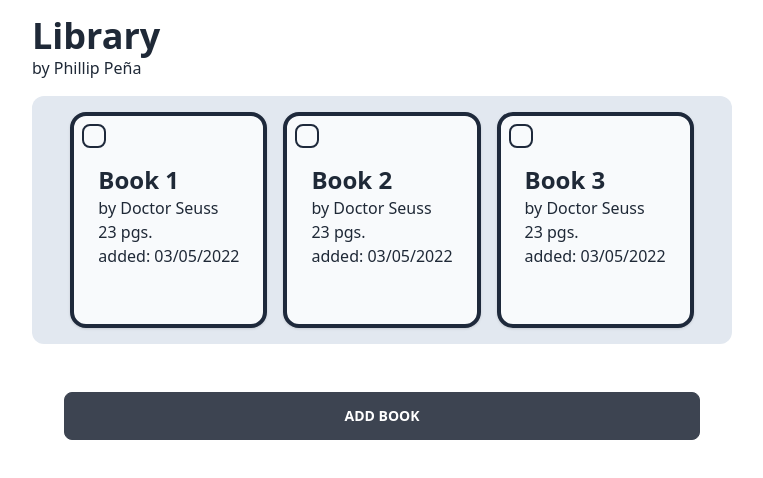
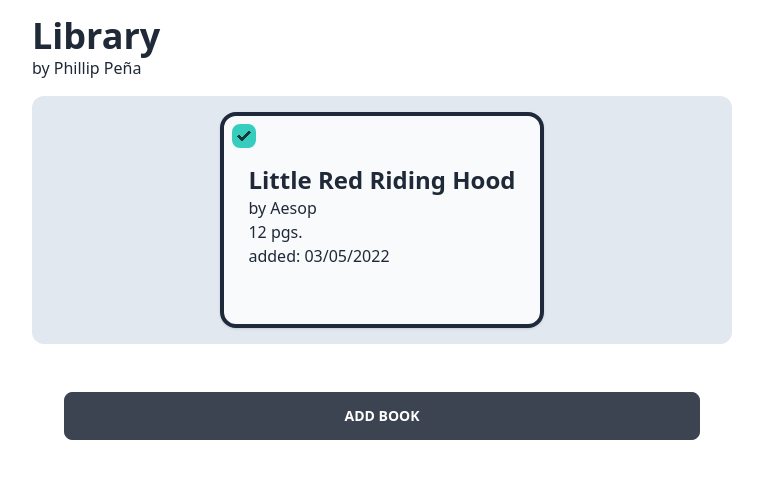
Before and after one commit to PhillipJPena/top_library, a Svelte app: page / in a window 1280 px wide. Shown: the top 478 px of the page, without its empty margins (258-1021 px from the left). Built offline with nearby package versions, Linux system fonts and the light colour scheme; some icons are missing.

Commit message:
added local storage feature

```diff
--- a/src/store.js
+++ b/src/store.js
@@ -2,11 +2,14 @@
 import { writable } from "svelte/store";
 import Book from "./models/bookModel";
 
-export const books = writable([
-  new Book({title:'Book 1', author:"Doctor Seuss", pages:23}),
-  new Book({title:'Book 2', author:"Doctor Seuss", pages:23}),
-  new Book({title:'Book 3', author:"Doctor Seuss", pages:23}),
+const stored = localStorage.content
+
+export const books = writable(JSON.parse(localStorage.getItem('book')) || [
+  new Book ({title:"Little Red Riding Hood", author:"Aesop", pages:12, isRead:true})
 ]);
 
+books.subscribe((content) => localStorage.book = JSON.stringify(content))
+
 export const modalState = writable(false);
+
 export const formType = writable(null);
```
